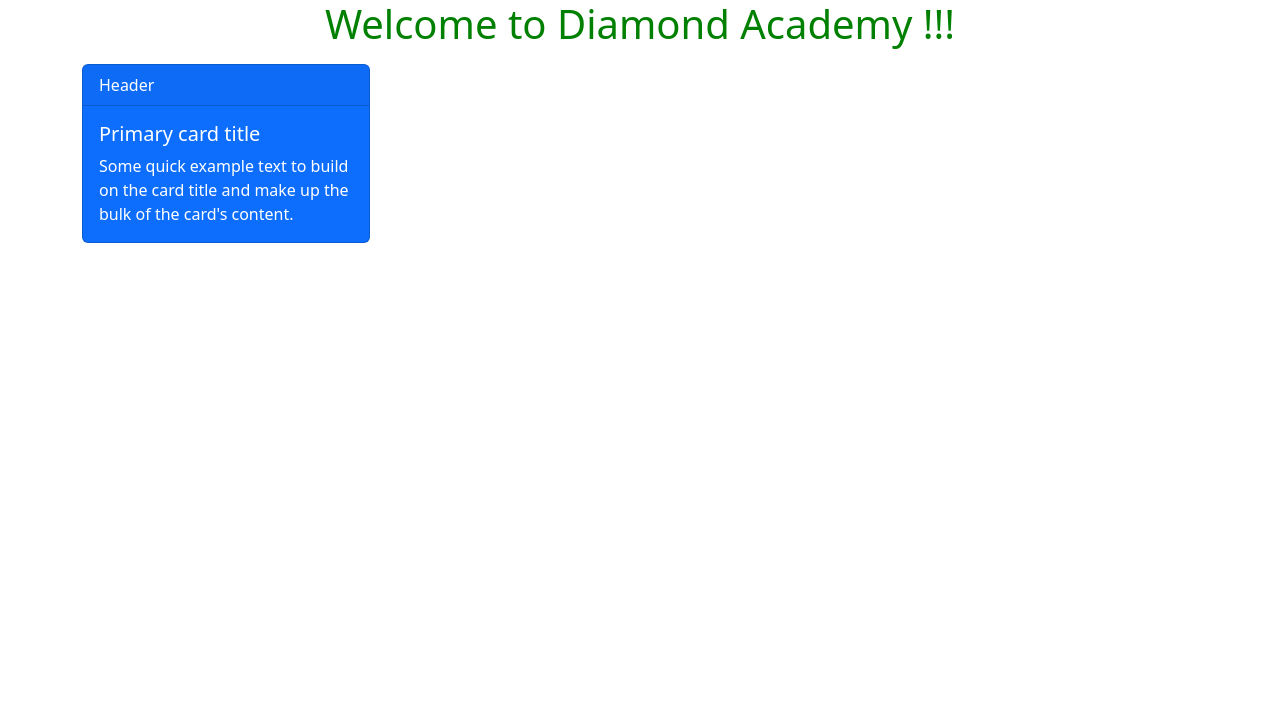
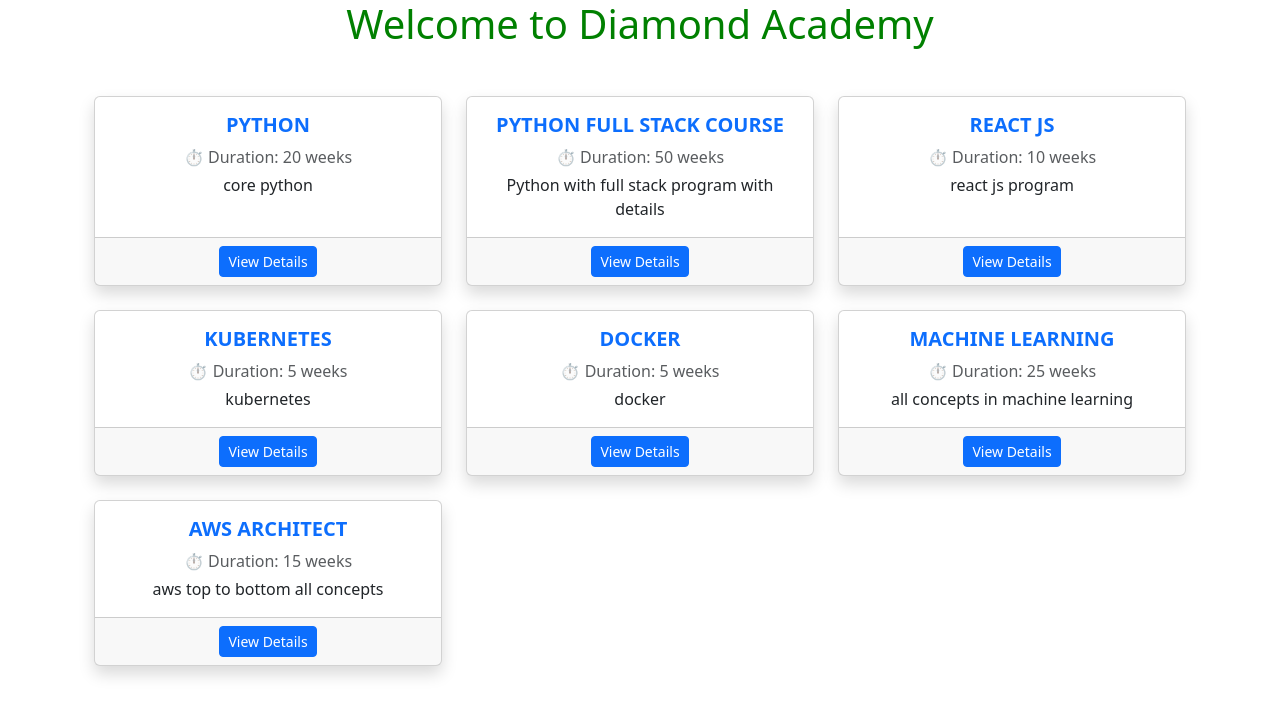
Before and after one commit to vairakkanipv/training_portal, a Django app: page /courses/ in a window 1280 px wide. Shown: the top 716 px of the page. Run offline with Django 5.2, Linux system fonts and the light colour scheme; data comes from the database, SQL or seed files in the repository; both versions use the stored data as it was after the commit.

```diff
--- a/academy/models.py
+++ b/academy/models.py
@@ -29,3 +29,6 @@ class Student(models.Model):
     is_active = models.BooleanField(default=True)
     entrolled_course = models.ForeignKey(Course,on_delete=models.SET_NULL,blank=True,null=True)
     trainer = models.ForeignKey(Trainer,on_delete=models.SET_NULL,blank=True,null=True)
+
+    def __str__(self):
+        return self.first_name + " " + self.last_name
--- a/templates/courses.html
+++ b/templates/courses.html
@@ -10,13 +10,39 @@
 <body>
 
 
-<h1 style="color: green;text-align: center;">Welcome to Diamond Academy !!!</h1>
-<div class="container mt-3">
-   <div class="card text-white bg-primary mb-3" style="max-width: 18rem;">
-  <div class="card-header">Header</div>
-  <div class="card-body">
-    <h5 class="card-title">Primary card title</h5>
-    <p class="card-text">Some quick example text to build on the card title and make up the bulk of the card's content.</p>
+<h1 style="color: green;text-align: center;">Welcome to Diamond Academy </h1>
+<div class="container d-flex mt-4 p-4">
+
+
+<div class="row">
+  {% for course in courses %}
+  <div class="col-md-4 mb-4">
+    <div class="card h-100 shadow">
+
+      <!-- <img src="{{ course.course_image.url }}" class="card-img-top" alt="{{ course.course_name }}"> -->
+
+      <div class="card-body">
+        <h5 class="card-title fw-bold text-center text-primary">
+          {{ course.course_name|upper }}
+        </h5>
+
+        <p class="text-center text-muted mb-1">
+          ⏱ Duration: {{ course.duration }} weeks
+        </p>
+
+        <p class="card-text text-center">
+          {{ course.description }}
+        </p>
+      </div>
+
+      <div class="card-footer text-center">
+        <a href="#" class="btn btn-primary btn-sm">View Details</a>
+      </div>
+
+    </div>
   </div>
+  {% endfor %}
 </div>
+
+
 </div>
--- a/training_portal_main/urls.py
+++ b/training_portal_main/urls.py
@@ -23,4 +23,6 @@ urlpatterns = [
     path('admin/', admin.site.urls),
     path('',views.home),
     path('courses/',views.courses),
+    path('trainers/',views.trainers),
+    path('students/',views.students),
 ]
--- a/training_portal_main/views.py
+++ b/training_portal_main/views.py
@@ -1,17 +1,54 @@
 from django.shortcuts import render
 from django.http import HttpResponse
-from academy.models import Course
+from academy.models import Course,Trainer,Student
 # Create your views here.
 
 def home(request):
     courses = Course.objects.all()
     courses_count = Course.objects.all().count()
-    print(courses_count)
+    #get trainer counts
+    trainers = Trainer.objects.all()
+    trainers_count = Trainer.objects.all().count()
+    #get student counts
+    students = Student.objects.all()
+    students_count = Student.objects.all().count
+
     context = {
         'courses': courses,
-        'courses_count' :courses_count
+        'courses_count' :courses_count,
+        'trainers': trainers,
+        'trainers_count': trainers_count,
+        'students':students,
+        'students_count':students_count,
     }
     return render(request,'home.html',context)
 
 def courses(request):
-    return render(request,'courses.html')
+    courses = Course.objects.all()
+    courses_count = Course.objects.all().count()
+
+    context ={
+        'courses': courses,
+        'courses_count': courses_count,
+    }
+    return render(request,'courses.html',context)
+
+def trainers(request):
+    trainers = Trainer.objects.all()
+    trainers_count = Trainer.objects.all().count()
+
+    context ={
+        'trainers': trainers,
+        'trainers_count': trainers_count,
+    }
+    return render(request,'trainers.html',context)
+
+def students(request):
+    students = Student.objects.all()
+    students_count = Student.objects.all().count()
+
+    context = {
+        'students': students,
+        'students_count': students_count,
+    }
+    return render(request,'students.html',context)
```
Also changed, not shown: templates/home.html (+5 -5 lines), templates/students.html (added, +38 -0 lines), templates/trainers.html (added, +35 -0 lines), training_portal_main/settings.py (+7 -2 lines), academy/migrations/0003_student.py (added), db.sqlite3.
